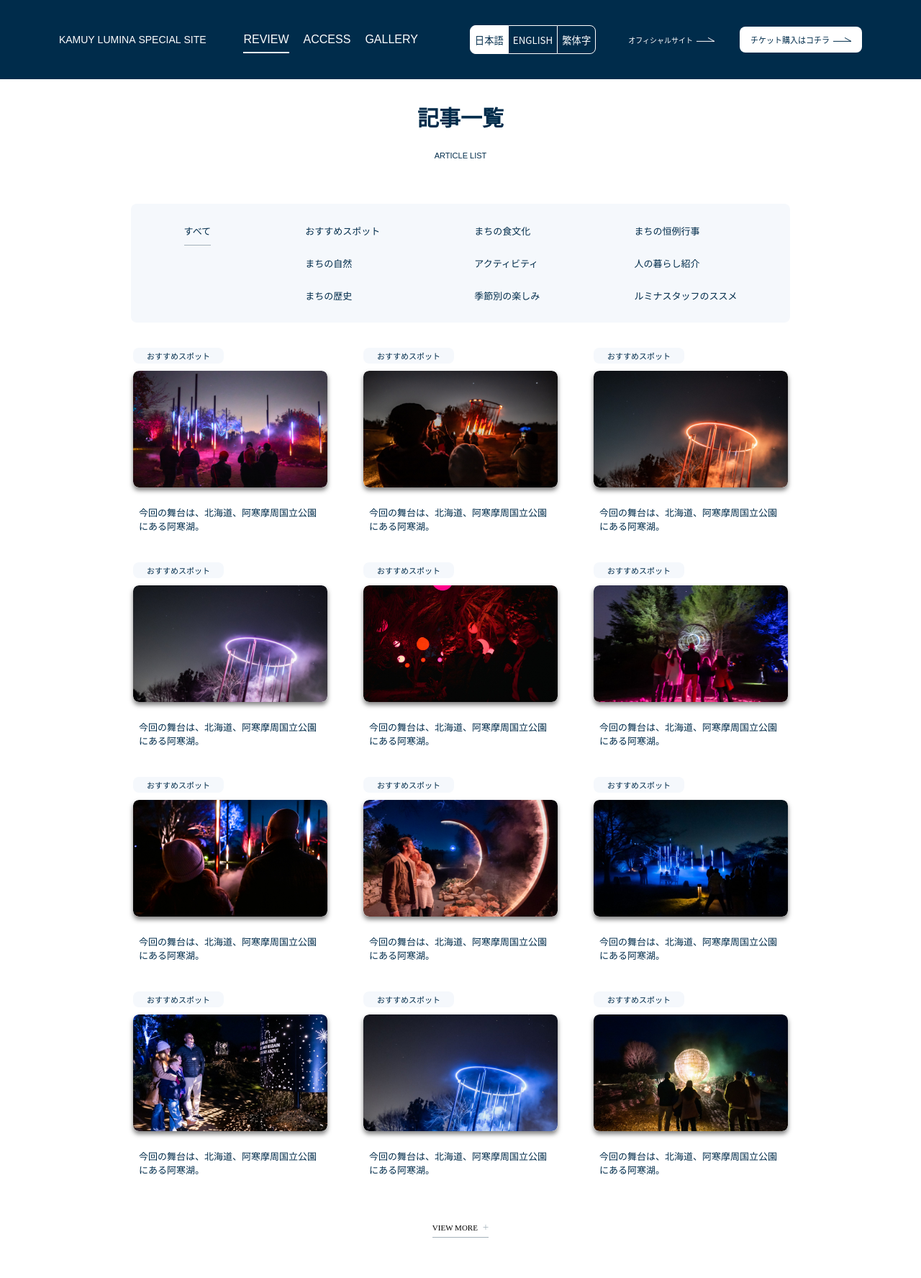
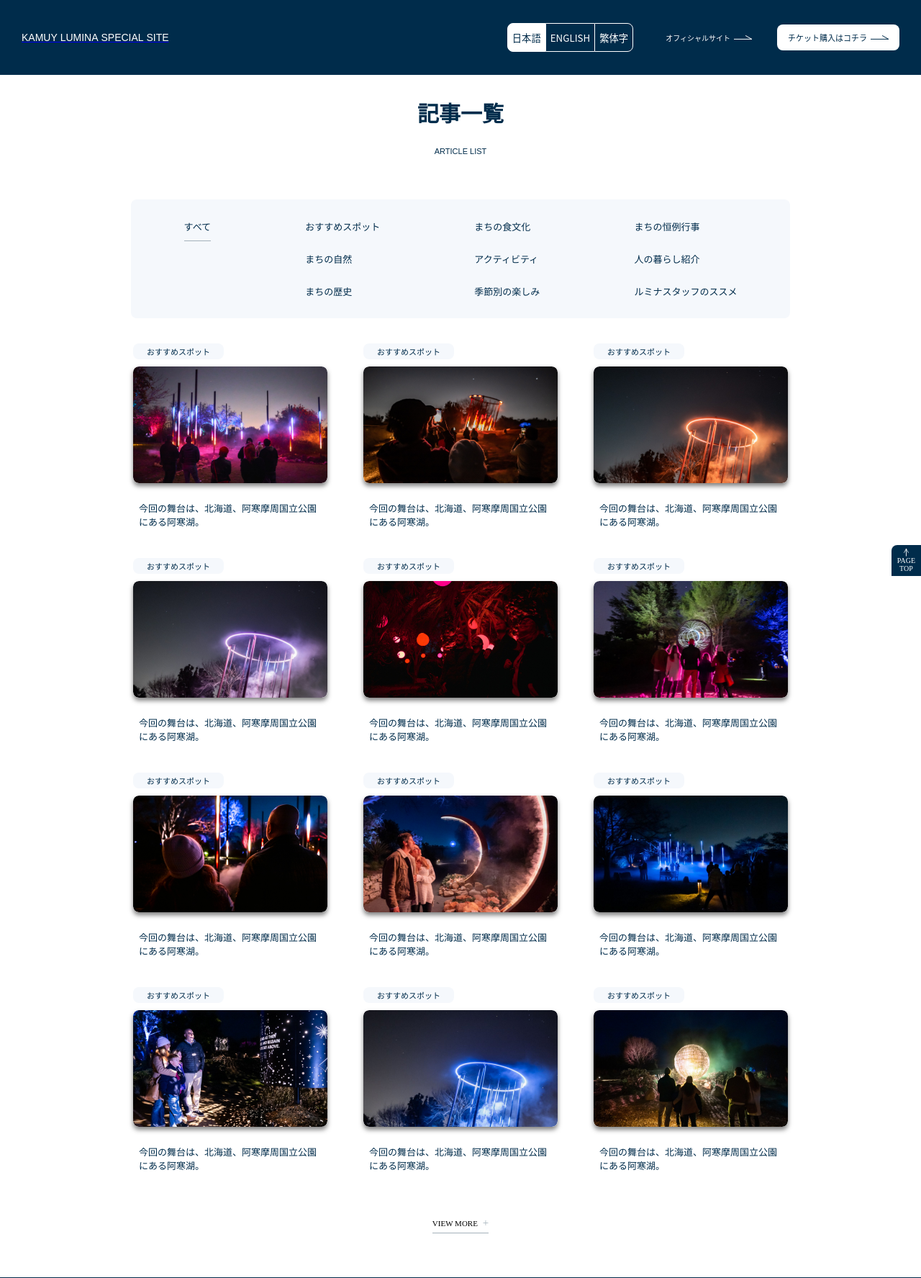
Before and after one commit to sasaki-ashby/kamuylumina_sp, a PHP site: page /article.html in a window 1280 px wide; the page is wider, and only the part inside the window is pictured. Shown: the top 1775 px of that part at 72% size. Run offline with PHP 8.4, Linux system fonts and the light colour scheme.

Commit message:
one parts fix

```diff
--- a/article.html
+++ b/article.html
@@ -22,16 +22,11 @@
     <script>
       document.addEventListener("DOMContentLoaded", function () {
         const details = document.querySelectorAll(".detail");
-
-        // 初期状態でREVIEWを選択状態にする
         details[0].classList.add("selected");
-
-        // detailをクリックしたときの処理
         details.forEach((detail) => {
           detail.addEventListener("click", function () {
-            // すべてのdetailからselectedクラスを削除
             details.forEach((d) => d.classList.remove("selected"));
-            // クリックされたdetailにselectedクラスを追加
+
             this.classList.add("selected");
           });
         });
@@ -43,33 +38,43 @@
         const langButtons = document.querySelectorAll(
           ".lang-btns-container button"
         );
-
-        // 初期状態で日本語を選択状態にする
         langButtons[0].classList.add("selected");
-
-        // lang-btnをクリックしたときの処理
         langButtons.forEach((button) => {
           button.addEventListener("click", function () {
-            // すべてのlang-btnからselectedクラスを削除
             langButtons.forEach((btn) => btn.classList.remove("selected"));
-            // クリックされたlang-btnにselectedクラスを追加
+
             this.classList.add("selected");
           });
         });
       });
-      s;
+    </script>
+
+    <script>
+      window.addEventListener("scroll", function () {
+        var header = document.querySelector("header");
+        var scrollTop =
+          window.pageYOffset || document.documentElement.scrollTop;
+
+        if (scrollTop > 0) {
+          header.classList.add("fixed-header");
+        } else {
+          header.classList.remove("fixed-header");
+        }
+      });
     </script>
   </head>
 
   <body>
-    <header>
+    <header class="fixed-header">
       <div class="header-container">
+        <a href="index.html">
           <p class="header-title">KAMUY&nbsp;LUMINA&nbsp;SPECIAL&nbsp;SITE</p>
-        <div class="detail-container">
+        </a>
+        <!-- <div class="detail-container">
           <p class="detail" data-detail="REVIEW">REVIEW</p>
           <p class="detail" data-detail="ACCESS">ACCESS</p>
           <p class="detail" data-detail="GALLERY">GALLERY</p>
-        </div>
+        </div> -->
         <div class="right-side-btn">
           <div class="lang-btns-container">
             <button class="lang-btn1" data-btn="langBtn1">日本語</button>
@@ -94,7 +99,7 @@
           </div>
         </div>
         <div class="navbar">
-          <div class="hamburger-icon">
+          <div class="hamburger-icon" id="hamburger-button">
             <div class="line"></div>
             <div class="line"></div>
             <div class="line"></div>
@@ -102,7 +107,7 @@
         </div>
       </div>
     </header>
-    <div class="ArticleMainContainer">
+    <div class="article_main_container">
       <p class="ArticleTitle">記事一覧</p>
       <p class="SubText">ARTICLE LIST</p>
     </div>
@@ -110,188 +115,254 @@
       <div class="Container">
         <div class="MiddleContainer">
           <div class="TextContainer">
+            <a class="article_a" href="">
               <p class="TextAll">すべて</p>
+            </a>
           </div>
           <div class="TextContainer">
+            <a class="article_a" href="">
               <p class="Text">おすすめスポット</p>
+            </a>
+            <a class="article_a" href="">
               <p class="Text">まちの自然</p>
+            </a>
+            <a class="article_a" href="">
               <p class="Text">まちの歴史</p>
+            </a>
           </div>
           <div class="TextContainer">
+            <a class="article_a" href="">
               <p class="Text">まちの食文化</p>
+            </a>
+            <a class="article_a" href="">
               <p class="Text">アクティビティ</p>
+            </a>
+            <a class="article_a" href="">
               <p class="Text">季節別の楽しみ</p>
+            </a>
           </div>
           <div class="TextContainer">
+            <a class="article_a" href="">
               <p class="Text">まちの恒例行事</p>
+            </a>
+            <a class="article_a" href="">
               <p class="Text">人の暮らし紹介</p>
+            </a>
+            <a class="article_a" href="">
               <p class="Text">ルミナスタッフのススメ</p>
+            </a>
           </div>
         </div>
 
         <div class="MiddleContainerSP">
           <div class="TextContainer">
+            <a class="article_a" href="">
               <p class="TextAll">すべて</p>
+            </a>
+            <a class="article_a" href="">
               <p class="Text">まちの食文化</p>
+            </a>
+            <a class="article_a" href="">
               <p class="Text">まちの自然</p>
+            </a>
+            <a class="article_a" href="">
               <p class="Text">人の暮らし紹介</p>
+            </a>
+            <a class="article_a" href="">
               <p class="Text">季節別の楽しみ</p>
+            </a>
           </div>
           <div class="TextContainer">
+            <a class="article_a" href="">
               <p class="Text">おすすめスポット</p>
+            </a>
+            <a class="article_a" href="">
               <p class="Text">まちの恒例行事</p>
+            </a>
+            <a class="article_a" href="">
               <p class="Text">アクティビティ</p>
+            </a>
+            <a class="article_a" href="">
               <p class="Text">まちの歴史</p>
+            </a>
+            <a class="article_a" href="">
               <p class="Text">ルミナスタッフのススメ</p>
+            </a>
           </div>
         </div>
 
         <div class="SpotContainer">
-          <div class="Line">
+          <div class="spot_line">
             <div class="SpotCard">
+              <a class="card_a" href="article_detailes.html">
                 <div class="Tag">おすすめスポット</div>
                 <img
-                class="SpotImage"
+                  class="spot_image"
                   src="assets/article/article_card1.png"
-                alt="Spot 1"
+                  alt="Spot"
                 />
-              <p class="SpotText">
+                <p class="spot_text">
                   今回の舞台は、北海道、阿寒摩周国立公園にある阿寒湖。
                 </p>
+              </a>
             </div>
             <div class="SpotCard">
+              <a class="card_a" href="article_detailes.html">
                 <div class="Tag">おすすめスポット</div>
                 <img
-                class="SpotImage"
+                  class="spot_image"
                   src="assets/article/article_card2.png"
-                alt="Spot 2"
+                  alt="Spot"
                 />
-              <p class="SpotText">
+                <p class="spot_text">
                   今回の舞台は、北海道、阿寒摩周国立公園にある阿寒湖。
                 </p>
+              </a>
             </div>
             <div class="SpotCard">
+              <a class="card_a" href="article_detailes.html">
                 <div class="Tag">おすすめスポット</div>
                 <img
-                class="SpotImage"
+                  class="spot_image"
                   src="assets/article/article_card3.png"
-                alt="Spot 3"
+                  alt="Spot"
                 />
-              <p class="SpotText">
+                <p class="spot_text">
                   今回の舞台は、北海道、阿寒摩周国立公園にある阿寒湖。
                 </p>
+              </a>
             </div>
           </div>
-          <div class="Line">
+          <div class="spot_line">
             <div class="SpotCard">
+              <a class="card_a" href="article_detailes.html">
                 <div class="Tag">おすすめスポット</div>
                 <img
-                class="SpotImage"
+                  class="spot_image"
                   src="assets/article/article_card4.png"
-                alt="Spot 4"
+                  alt="Spot"
                 />
-              <p class="SpotText">
+                <p class="spot_text">
                   今回の舞台は、北海道、阿寒摩周国立公園にある阿寒湖。
                 </p>
+              </a>
             </div>
             <div class="SpotCard">
+              <a class="card_a" href="article_detailes.html">
                 <div class="Tag">おすすめスポット</div>
                 <img
-                class="SpotImage"
+                  class="spot_image"
                   src="assets/article/article_card5.png"
-                alt="Spot 5"
+                  alt="Spot"
                 />
-              <p class="SpotText">
+                <p class="spot_text">
                   今回の舞台は、北海道、阿寒摩周国立公園にある阿寒湖。
                 </p>
+              </a>
             </div>
             <div class="SpotCard">
+              <a class="card_a" href="article_detailes.html">
                 <div class="Tag">おすすめスポット</div>
                 <img
-                class="SpotImage"
+                  class="spot_image"
                   src="assets/article/article_card6.png"
-                alt="Spot 6"
+                  alt="Spot"
                 />
-              <p class="SpotText">
+                <p class="spot_text">
                   今回の舞台は、北海道、阿寒摩周国立公園にある阿寒湖。
                 </p>
+              </a>
             </div>
           </div>
-          <div class="Line">
+          <div class="spot_line">
             <div class="SpotCard">
+              <a class="card_a" href="article_detailes.html">
                 <div class="Tag">おすすめスポット</div>
                 <img
-                class="SpotImage"
+                  class="spot_image"
                   src="assets/article/article_card7.png"
-                alt="Spot 4"
+                  alt="Spot"
                 />
-              <p class="SpotText">
+                <p class="spot_text">
                   今回の舞台は、北海道、阿寒摩周国立公園にある阿寒湖。
                 </p>
+              </a>
             </div>
             <div class="SpotCard">
+              <a class="card_a" href="article_detailes.html">
                 <div class="Tag">おすすめスポット</div>
                 <img
-                class="SpotImage"
+                  class="spot_image"
                   src="assets/article/article_card8.png"
-                alt="Spot 5"
+                  alt="Spot"
                 />
-              <p class="SpotText">
+                <p class="spot_text">
                   今回の舞台は、北海道、阿寒摩周国立公園にある阿寒湖。
                 </p>
+              </a>
             </div>
             <div class="SpotCard">
+              <a class="card_a" href="article_detailes.html">
                 <div class="Tag">おすすめスポット</div>
                 <img
-                class="SpotImage"
+                  class="spot_image"
                   src="assets/article/article_card9.png"
-                alt="Spot 6"
+                  alt="Spot"
                 />
-              <p class="SpotText">
+                <p class="spot_text">
                   今回の舞台は、北海道、阿寒摩周国立公園にある阿寒湖。
                 </p>
+              </a>
             </div>
           </div>
-          <div class="Line">
+          <div class="spot_line">
             <div class="SpotCard">
+              <a class="card_a" href="article_detailes.html">
                 <div class="Tag">おすすめスポット</div>
                 <img
-                class="SpotImage"
+                  class="spot_image"
                   src="assets/article/article_card10.png"
-                alt="Spot 4"
+                  alt="Spot"
                 />
-              <p class="SpotText">
+                <p class="spot_text">
                   今回の舞台は、北海道、阿寒摩周国立公園にある阿寒湖。
                 </p>
+              </a>
             </div>
             <div class="SpotCard">
+              <a class="card_a" href="article_detailes.html">
                 <div class="Tag">おすすめスポット</div>
                 <img
-                class="SpotImage"
+                  class="spot_image"
                   src="assets/article/article_card11.png"
-                alt="Spot 5"
+                  alt="Spot"
                 />
-              <p class="SpotText">
+                <p class="spot_text">
                   今回の舞台は、北海道、阿寒摩周国立公園にある阿寒湖。
                 </p>
+              </a>
             </div>
             <div class="SpotCard">
+              <a class="card_a" href="article_detailes.html">
                 <div class="Tag">おすすめスポット</div>
                 <img
-                class="SpotImage"
+                  class="spot_image"
                   src="assets/article/article_card12.png"
-                alt="Spot 6"
+                  alt="Spot"
                 />
-              <p class="SpotText">
+                <p class="spot_text">
                   今回の舞台は、北海道、阿寒摩周国立公園にある阿寒湖。
                 </p>
+              </a>
             </div>
           </div>
+          <!-- ここまで元々表示 -->
         </div>
       </div>
-      <div class="MoreBtn">
+      <div class="more_btn" id="moreButton">
         <p class="BtnText">VIEW MORE <span class="Plus">+</span></p>
       </div>
+      <script src="js/spot_more.js"></script>
     </div>
 
     <div class="container">
@@ -338,7 +409,7 @@
       />
       <p class="footer_text">KAMUY LUMINA SPECIAL SITE</p>
       <div class="btn-container">
-        <div class="official-btn_footer">
+        <div class="official-btn">
           オフィシャルサイト
           <img
             class="arrow-image"
--- a/css/article.css
+++ b/css/article.css
@@ -1,4 +1,4 @@
-.ArticleMainContainer {
+.article_main_container {
   display: flex;
   flex-direction: column;
   align-items: center;
--- a/css/article_middle.css
+++ b/css/article_middle.css
@@ -62,6 +62,14 @@
   }
 }
 
+.article_a {
+  text-decoration: none;
+}
+
+.article_a:hover {
+  opacity: 0.5;
+}
+
 .TextAll {
   color: #002c4b;
   font-family: "Noto Serif JP", serif;
@@ -91,7 +99,7 @@
   }
 }
 
-.Line {
+.spot_line {
   display: flex;
   justify-content: center;
   align-items: center;
@@ -99,7 +107,7 @@
 }
 
 @media screen and (max-width: 768px) {
-  .Line {
+  .spot_line {
     display: flex;
     flex-direction: column;
     align-items: center;
@@ -109,6 +117,10 @@
 .SpotCard {
   flex-direction: column;
   margin: 0 25px;
+}
+
+.card_a {
+  text-decoration: none;
 }
 
 .Tag {
@@ -130,7 +142,7 @@
   }
 }
 
-.SpotImage {
+.spot_image {
   width: 270px;
   height: 162px;
   object-fit: cover;
@@ -140,34 +152,49 @@
 }
 
 @media screen and (max-width: 768px) {
-  .SpotImage {
+  .spot_image {
     display: flex;
     align-items: center;
     justify-content: center;
     width: 340px;
     height: 204px;
+    transition: transform 0.3s ease;
   }
 }
 
-.SpotText {
+.spot_image:hover {
+  transform: translateY(-5px);
+  box-shadow: 0 8px 16px rgba(0, 0, 0, 0.8);
+}
+
+.spot_text {
   font-family: "Noto Serif JP", serif;
   color: #002c4b;
   font-size: 13px;
   padding: 8px;
 }
 
+.spot_text:hover {
+  opacity: 0.5;
+}
+
 @media screen and (max-width: 768px) {
-  .SpotText {
+  .spot_text {
     padding: 8px;
   }
 }
 
-.MoreBtn {
+.more_btn {
   display: flex;
   justify-content: center;
   margin-top: 10px;
   margin-bottom: 50px;
   cursor: pointer;
+  transition: opacity 0.3s ease;
+}
+
+.more_btn:hover {
+  opacity: 0.4;
 }
 
 .BtnText {
@@ -177,8 +204,23 @@
   padding-bottom: 5px;
 }
 
+.page-top-btn {
+  position: fixed;
+  bottom: 0;
+  right: 0;
+  transition: opacity 0.3s ease;
+}
+
+.page-top-btn:hover {
+  opacity: 0.4;
+}
+
 .Plus {
   font-size: 15px;
   margin-left: 4px;
   color: #a4b1ba;
 }
+
+.spot_line_hidden {
+  display: none;
+}
--- a/css/header.css
+++ b/css/header.css
@@ -1,6 +1,12 @@
+.fixed-header {
+  position: fixed;
+  top: 0;
+  width: 100%;
+}
+
 .header-container {
   display: flex;
-  justify-content: space-evenly;
+  justify-content: space-between;
   align-items: center;
   padding: 30px;
   background-color: #002c4b;
@@ -17,6 +23,10 @@
   font-size: 14px;
   font-family: "Poppins", sans-serif;
   color: white;
+}
+
+.header-title:hover {
+  opacity: 0.5;
 }
 
 .detail-container {
@@ -130,9 +140,17 @@
   margin-right: 20px;
 }
 
+.official-btn:hover {
+  opacity: 0.5;
+}
+
 .ticket-btn {
   background-color: #ffffff;
   color: #002c4b;
+}
+
+.ticket-btn:hover {
+  opacity: 0.5;
 }
 
 .arrow-image {
```
Also changed, not shown: article_detailes.html (added, +11 -0 lines), index.html (+7 -0 lines), js/spot_more.js (added, +10 -0 lines). Lines whose indentation alone changed are shown as unchanged.
